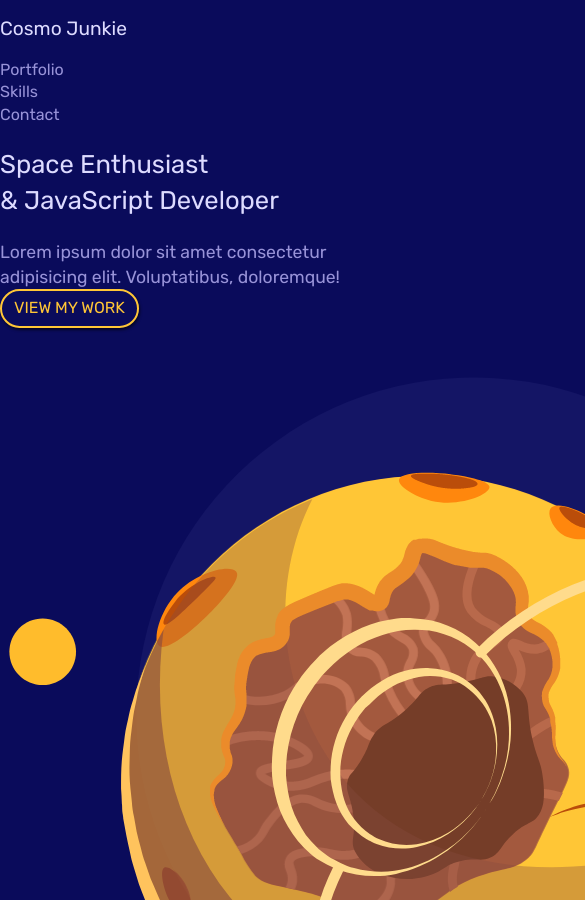
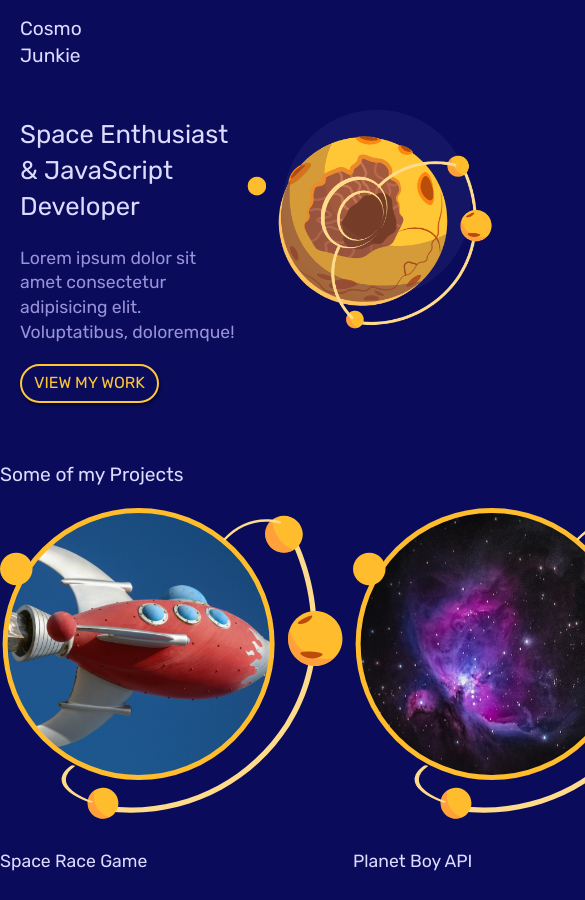
Before and after one commit to satyakresna/cosmo-junkie, a website: page src/index.html in a window 390 px wide. Shown: the top 900 px of the page, 585 px wide, since content can reach past the window. Drawn offline with Linux system fonts and the light colour scheme.

Commit message:
mobile style part 1

```diff
--- a/src/css/style.css
+++ b/src/css/style.css
@@ -84,6 +84,48 @@ h4 {
 }
 
 /* mobile styles */
+.grid {
+    display: grid;
+    grid-template-columns: repeat(8, 1fr);
+    gap: 10px;
+    box-sizing: border-box;
+}
+
+.site-nav {
+    margin: 0 20px;
+}
+
+.site-nav h1 {
+    grid-column: 1/4;
+    grid-row: 1;
+    padding-bottom: 10px;
+    border-bottom: 3px;
+    display: inline-block;
+}
+
+.site-nav ul {
+    display: none;
+}
+
+#welcome {
+    padding: 0 20px 20px 20px;
+}
+
+.welcome-text {
+    grid-column: 1/6;
+}
+
+.welcome-text a {
+    margin: 20px 0;
+}
+
+.welcome-img {
+    grid-column: 6/9;
+}
+
+.welcome-img img {
+    width: 200%;
+}
 
 /* small tablet styles */
 @media screen and (min-width: 620px) {
```
